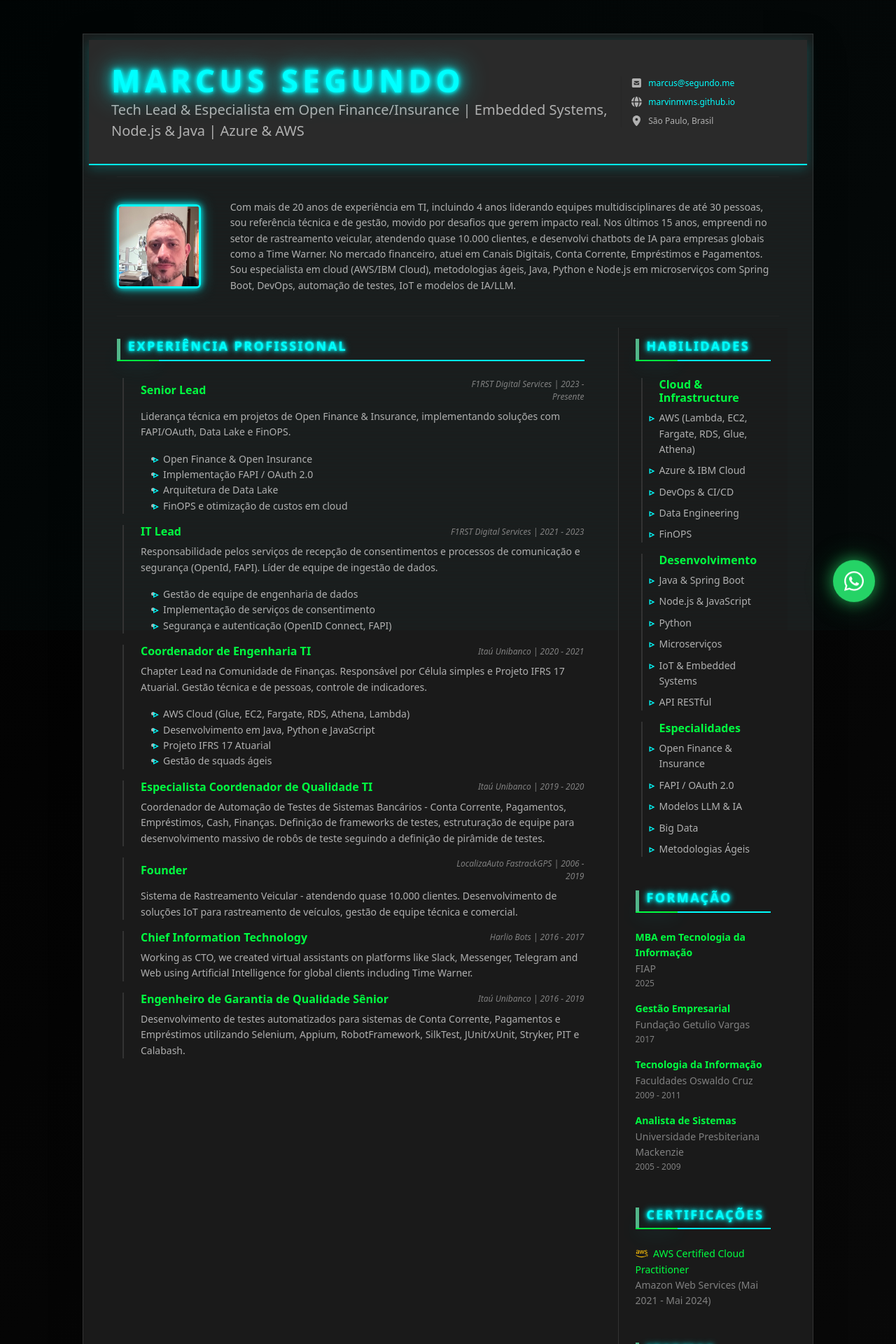
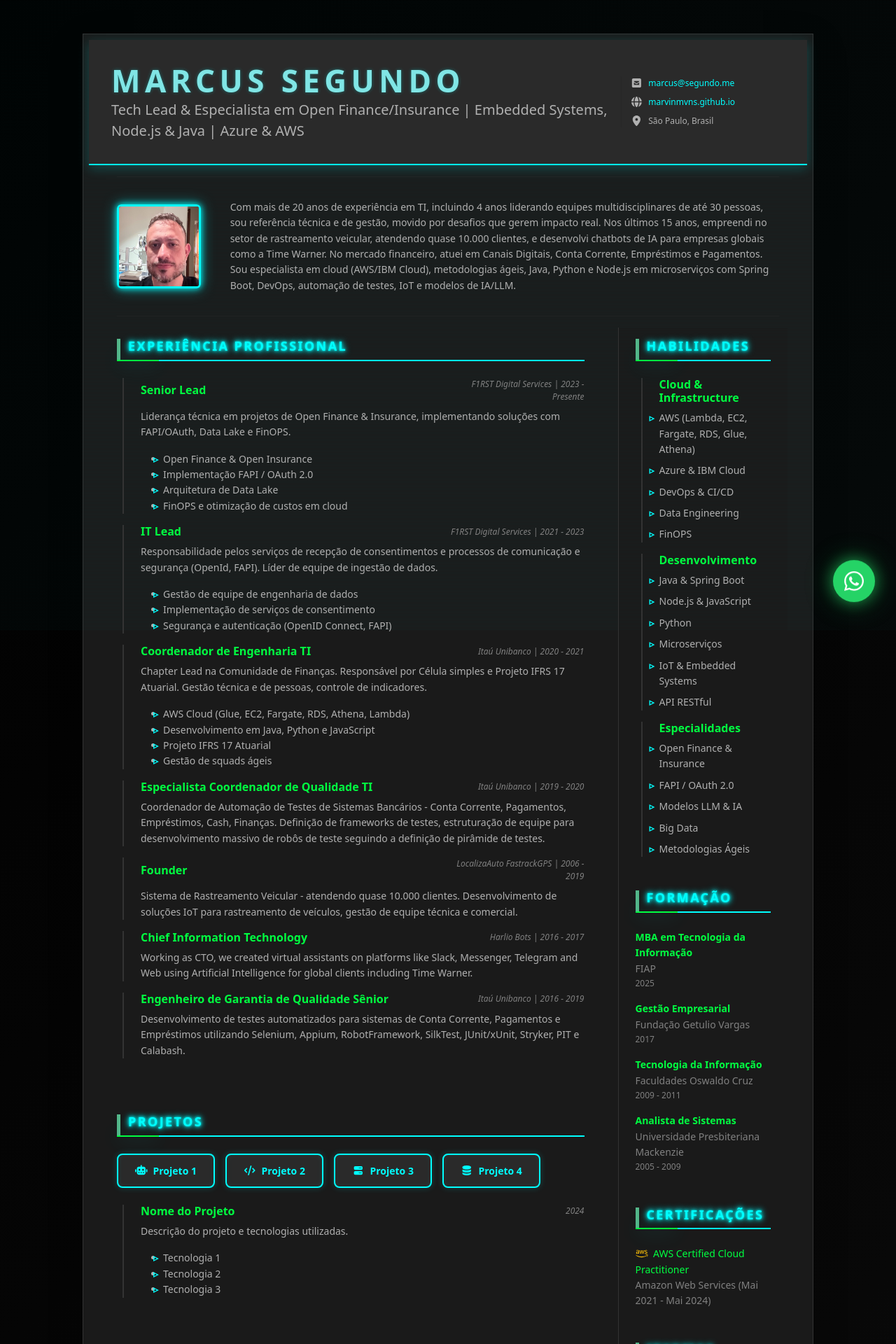
Before and after one commit to marvinmvns/cv2, a Jekyll site: the page index.html, which Jekyll copies as it is, in a window 1280 px wide. Shown: the top 1920 px of the page at 70% size. Built offline with Jekyll 4.4.1, drawn with Linux system fonts in a browser that asks for light colours; nearby versions of some CDN libraries; library files that are not in the unit come from our copies.

Commit message:
Adicionar seção de Projetos com botões estilizados
- Criar nova seção "Projetos" após Experiência Profissional
- Adicionar 4 botões de projeto com ícones FontAwesome
- Implementar estilo cyberpunk nos botões com efeitos neon
- Adicionar animação de brilho ao passar o mouse
- Tornar nome "Marcus Segundo" menos intenso (cor e sombra reduzidas)
- Adicionar responsividade para mobile (botões em coluna)

🤖 Generated with [Claude Code](https://claude.com/claude-code)

Co-Authored-By: Claude <noreply@anthropic.com>

```diff
--- a/assets/css/cyberpunk-theme.css
+++ b/assets/css/cyberpunk-theme.css
@@ -46,10 +46,9 @@ body {
 }
 
 .resume-name {
-    color: var(--accent-cyan) !important;
-    text-shadow: 0 0 10px var(--accent-cyan);
+    color: #80e5e5 !important;
+    text-shadow: 0 0 5px rgba(0, 255, 255, 0.3);
     font-weight: 900;
-    animation: neonFlicker 5s infinite;
 }
 
 .resume-tagline {
@@ -414,6 +413,69 @@ i.fas, i.fab, i.far {
     }
 }
 
+/* Seção de Projetos */
+.projects-section {
+    margin-top: 2rem;
+}
+
+.projects-buttons-container {
+    display: flex;
+    flex-wrap: wrap;
+    gap: 15px;
+    margin-bottom: 2rem;
+}
+
+.project-button {
+    display: inline-flex;
+    align-items: center;
+    padding: 12px 24px;
+    background: var(--bg-medium) !important;
+    color: var(--accent-cyan) !important;
+    border: 2px solid var(--accent-cyan);
+    border-radius: 8px;
+    text-decoration: none !important;
+    font-weight: 600;
+    font-size: 14px;
+    transition: all 0.3s ease;
+    box-shadow:
+        0 0 10px rgba(0, 255, 255, 0.2),
+        inset 0 0 10px rgba(0, 255, 255, 0.05);
+    position: relative;
+    overflow: hidden;
+}
+
+.project-button::before {
+    content: '';
+    position: absolute;
+    top: 0;
+    left: -100%;
+    width: 100%;
+    height: 100%;
+    background: linear-gradient(90deg, transparent, rgba(0, 255, 255, 0.2), transparent);
+    transition: left 0.5s ease;
+}
+
+.project-button:hover::before {
+    left: 100%;
+}
+
+.project-button:hover {
+    background: var(--accent-cyan) !important;
+    color: var(--bg-dark) !important;
+    border-color: var(--accent-neon);
+    transform: translateY(-2px);
+    box-shadow:
+        0 0 20px rgba(0, 255, 255, 0.5),
+        0 0 40px rgba(0, 255, 255, 0.3),
+        0 5px 15px rgba(0, 0, 0, 0.3);
+}
+
+.project-button i {
+    color: inherit !important;
+    animation: none !important;
+    font-size: 16px;
+}
+
 /* Responsividade - mantém o tema em mobile */
 @media (max-width: 768px) {
     .resume-header {
@@ -431,4 +493,13 @@ i.fas, i.fab, i.far {
         height: 50px;
         font-size: 24px;
     }
+
+    .projects-buttons-container {
+        flex-direction: column;
+    }
+
+    .project-button {
+        width: 100%;
+        justify-content: center;
+    }
 }
--- a/index.html
+++ b/index.html
@@ -154,6 +154,45 @@
 
 							</section><!--//work-section-->
 
+							<section class="projects-section py-3">
+								<h3 class="text-uppercase resume-section-heading mb-4">Projetos</h3>
+
+								<div class="projects-buttons-container mb-4">
+									<a href="#" class="project-button" target="_blank">
+										<i class="fas fa-robot me-2"></i>
+										Projeto 1
+									</a>
+									<a href="#" class="project-button" target="_blank">
+										<i class="fas fa-code me-2"></i>
+										Projeto 2
+									</a>
+									<a href="#" class="project-button" target="_blank">
+										<i class="fas fa-server me-2"></i>
+										Projeto 3
+									</a>
+									<a href="#" class="project-button" target="_blank">
+										<i class="fas fa-database me-2"></i>
+										Projeto 4
+									</a>
+								</div>
+
+								<div class="item mb-3">
+									<div class="item-heading row align-items-center mb-2">
+										<h4 class="item-title col-12 col-md-6 col-lg-8 mb-2 mb-md-0">Nome do Projeto</h4>
+										<div class="item-meta col-12 col-md-6 col-lg-4 text-muted text-start text-md-end">2024</div>
+									</div>
+									<div class="item-content">
+										<p>Descrição do projeto e tecnologias utilizadas.</p>
+										<ul class="resume-list">
+											<li>Tecnologia 1</li>
+											<li>Tecnologia 2</li>
+											<li>Tecnologia 3</li>
+										</ul>
+									</div>
+								</div><!--//item-->
+
+							</section><!--//projects-section-->
+
 						</div><!--//resume-main-->
 						<aside class="resume-aside col-12 col-lg-4 col-xl-3 px-lg-4 pb-lg-4">
 							<section class="skills-section py-3">
```
